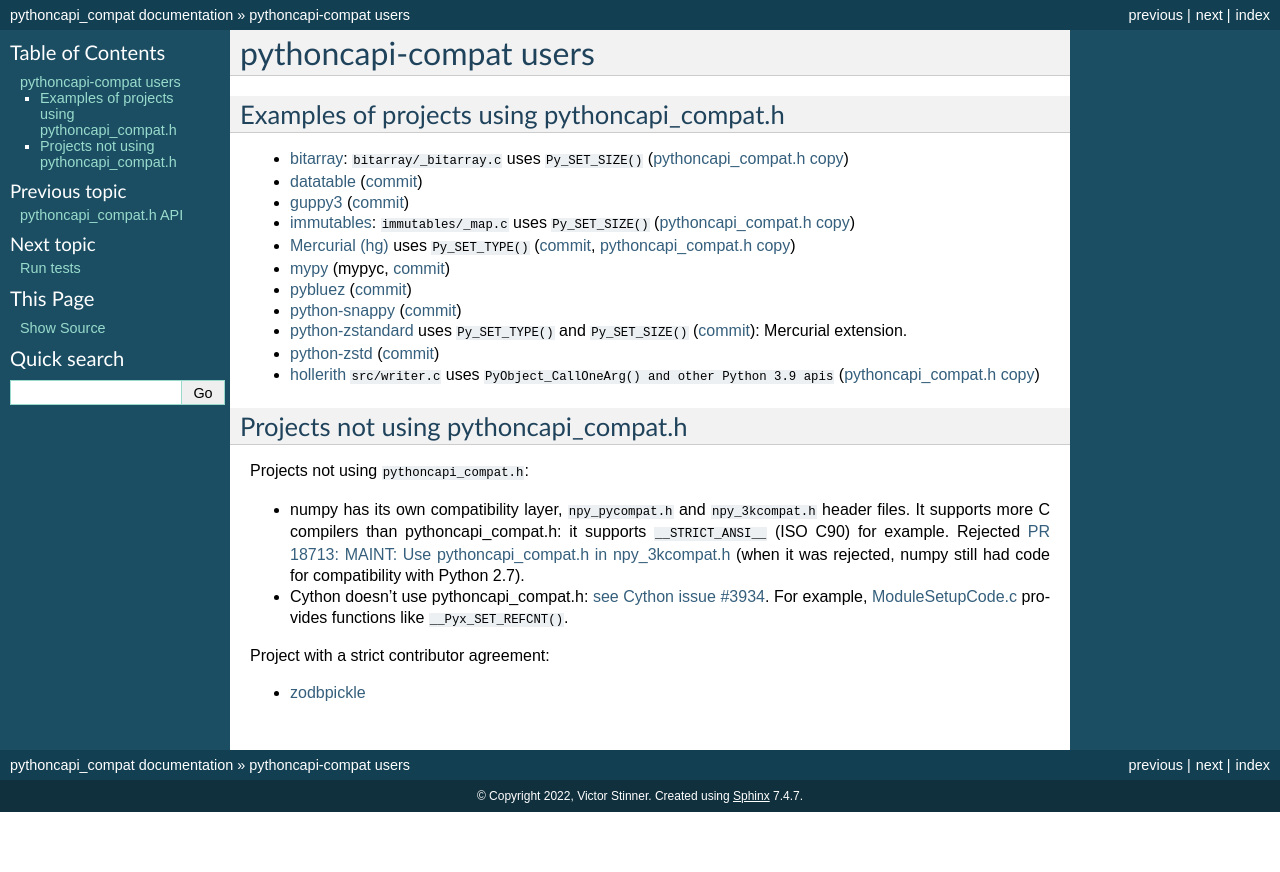
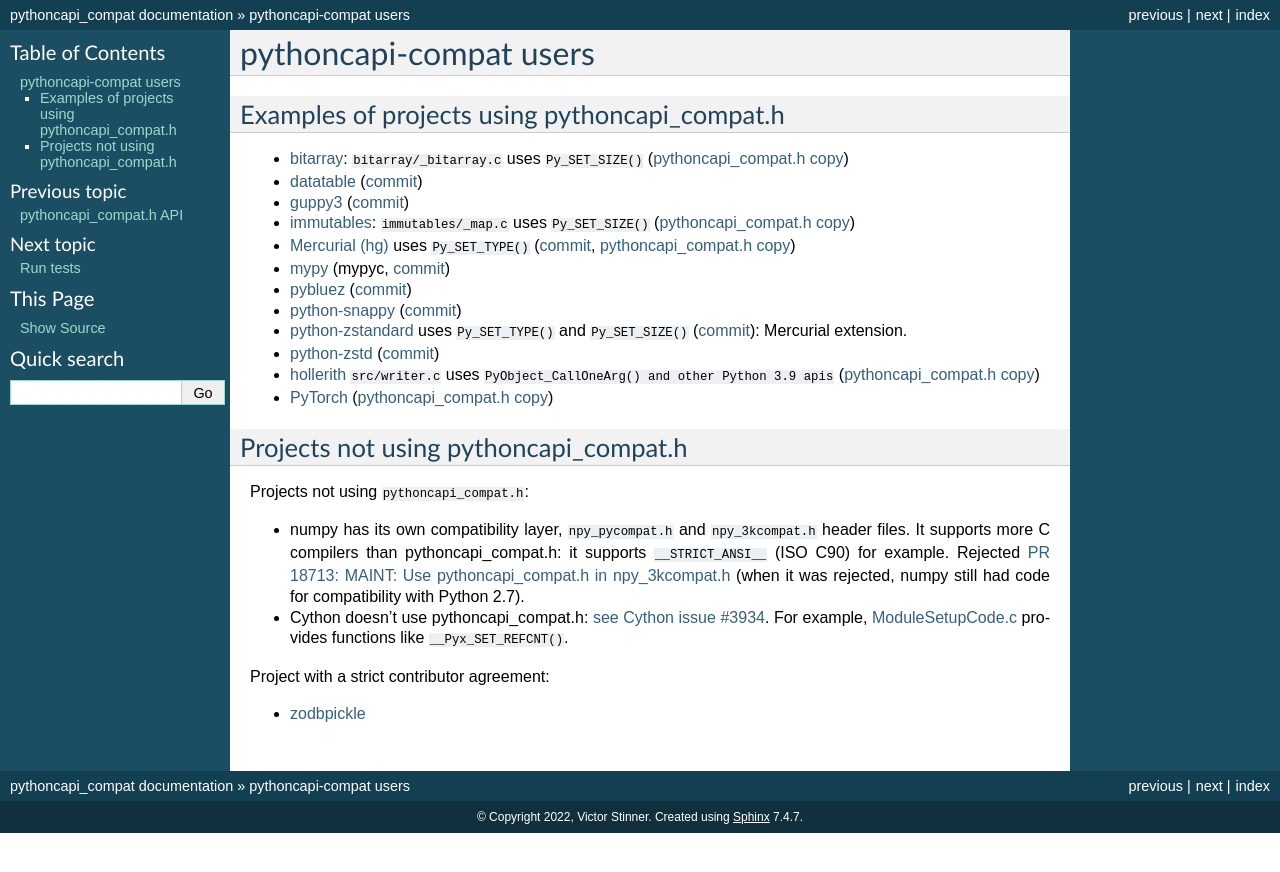
Before and after one commit to python/pythoncapi-compat, a Sphinx documentation site: the page built from docs/users.rst, in a window 1280 px wide. Shown: the top 872 px of the page. Built offline with Sphinx 7.4.7, drawn with Linux system fonts in a browser that asks for light colours.

Commit message:
Add PyTorch to users.rst (#65)
I've seen PRs updating this file so adding PyTorch to the list as well as we're relying on this pretty heavily now!

Thanks for the hard work in maintaining this! It helps a lot to have reliable compat code!

```diff
--- a/docs/users.rst
+++ b/docs/users.rst
@@ -40,6 +40,8 @@
   ``src/writer.c`` uses ``PyObject_CallOneArg() and other Python 3.9 apis``
   (`pythoncapi_compat.h copy
   <https://github.com/pyansys/hollerith/blob/main/src/pythoncapi_compat.h>`__)
+* `PyTorch <https://github.com/pytorch/pytorch/>`_ (`pythoncapi_compat.h copy
+  <https://github.com/pytorch/pytorch/blob/main/torch/csrc/utils/pythoncapi_compat.h>`__)
 
 
 Projects not using pythoncapi_compat.h
```
